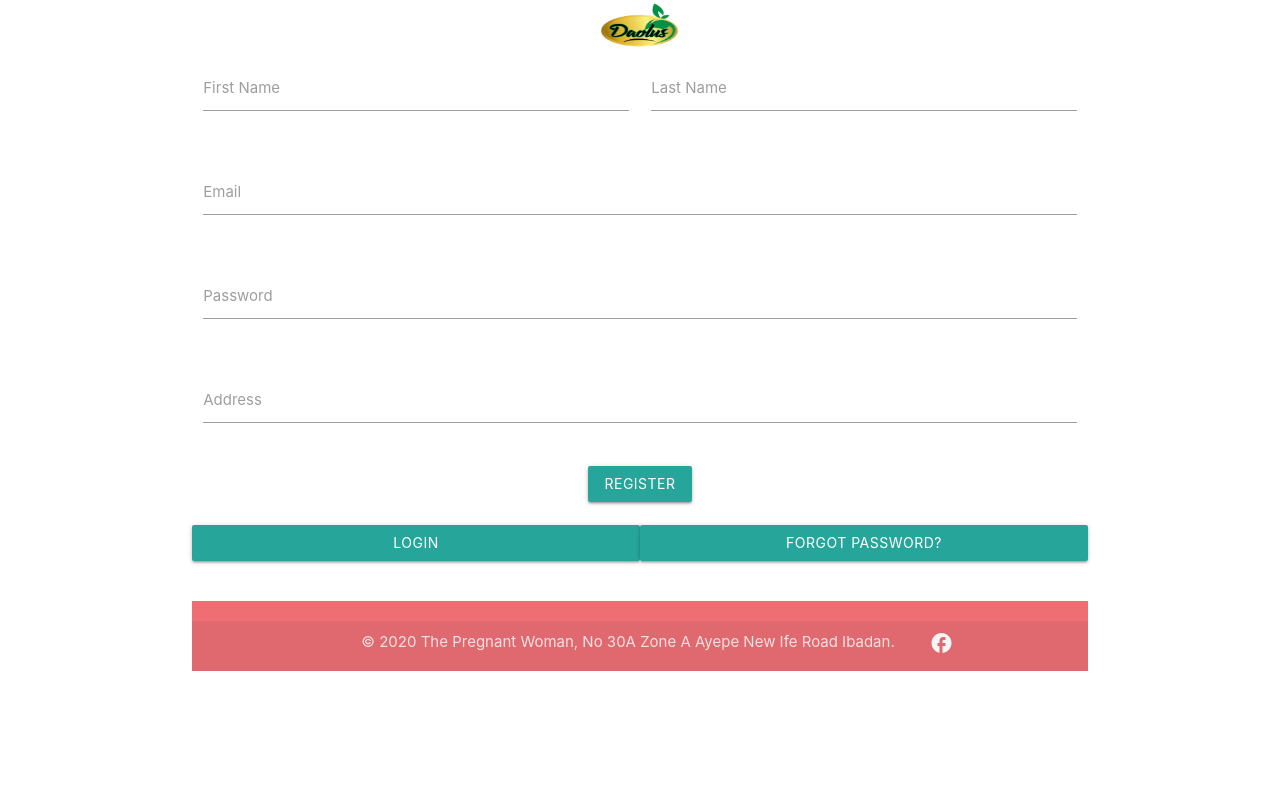
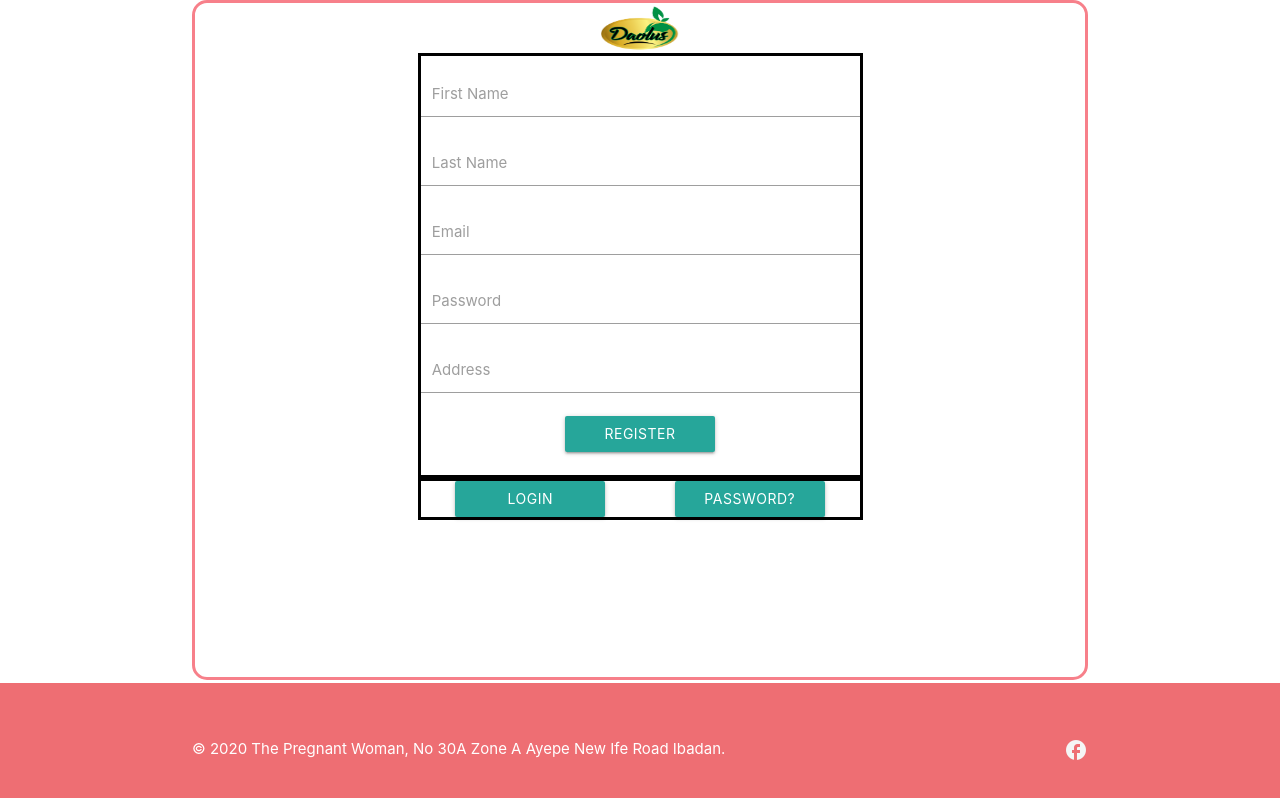
Before and after one commit to adeoluwadavid/Aspiring-Mothers-FE, a React (Create React App) app: page /register in a window 1280 px wide. Shown: the top 798 px of the page. Built offline with nearby package versions, Linux system fonts and the light colour scheme; the HTML template or start-up script is replaced by a standard one.

Commit message:
'adjusted'

```diff
--- a/src/components/consultation.js
+++ b/src/components/consultation.js
@@ -51,11 +51,10 @@ class Consultation extends Component {
     }
     render() {
         return (
-            <div className="container">
+            <div className="container c1">
                 <Header />
-                <div>
-                    <div className="row">
-                        <form className="col s12" onSubmit={this.handleSubmit}>
+                <div className="c2">
+                        <form className="c3 col s12" onSubmit={this.handleSubmit}>
                             <div className="row">
                                 <div className="input-field col s12">
                                     <textarea id="textarea1" className="materialize-textarea" value={this.state.complain} onChange={this.change1} required></textarea>
@@ -72,9 +71,6 @@ class Consultation extends Component {
                                 </button>
                             </div>
                         </form>
-                    </div>
-
-
                 </div>
                 <Footer />
             </div>
--- a/src/components/footer.js
+++ b/src/components/footer.js
@@ -1,15 +1,12 @@
 import React from 'react'
 const Footer = () => {
     return (
-        <footer className="page-footer footerr">
-            <div className="footer-copyright">
+        <footer className="page-footer">
                 <div className="container">
                     © 2020 The Pregnant Woman, No 30A Zone A Ayepe New Ife Road Ibadan.
                     <a className="grey-text text-lighten-4 right" href="https://www.facebook.com">
                             <i className="material-icons">facebook</i>
                     </a>
-
-                </div>
             </div>
         </footer>
     )
--- a/src/components/frontpage.js
+++ b/src/components/frontpage.js
@@ -8,7 +8,8 @@ import preg4 from '../img/preg4.jpg'
 class FrontPage extends Component {
     render() {
         return (
-            <div className="container">
+            <div class='relative'>
+            <div className="container fborder">
                 <a href="/">
                 <div>
                   <img className="" src={logo} id="logo" alt="Logo" />
@@ -59,8 +60,12 @@ class FrontPage extends Component {
                         </button>
                     </Link>
                 </div>
-                <Footer />
+
             </div>
+            <div>
+            <Footer />
+            </div>
+        </div>
         )
     }
 }
--- a/src/components/login.js
+++ b/src/components/login.js
@@ -57,18 +57,12 @@ class Login extends Component {
             }
             )
             .catch(err => console.log(err))
-
-        // this.setState({
-
-        //     email: '',
-        //     password: '',
-
-        // })
     }
     render() {
         //  const {history} = this.props
         return (
-            <div className="container">
+            <div className="l">
+            <div className="container l1">
                 <a href="/">
                     <div>
                         <img className="" src={logo} id="logo" alt="Logo" />
@@ -77,12 +71,12 @@ class Login extends Component {
                 <div className="row">
                     <form className="col s12" onSubmit={this.handleSubmit}>
                         <div className="row">
-                            <div className="input-field">
+                            <div className="input-field input1">
                                 <i className="material-icons prefix">email</i>
-                                <input id="icon_prefix" value={this.state.email} type="email" onChange={this.change1} required />
+                                <input  id="icon_prefix" value={this.state.email} type="email" onChange={this.change1} required />
                                 <label htmlFor="icon_prefix">Email</label>
                             </div>
-                            <div className="input-field">
+                            <div className="input-field input1">
                                 <i className="material-icons prefix">lock</i>
                                 <input id="icon_prefix" value={this.state.password} type="password" onChange={this.change2} required />
                                 <label htmlFor="password">Password</label>
@@ -90,19 +84,20 @@ class Login extends Component {
                         </div>
                         <div className="center red-text">{this.state.message}</div>
                         <div>
-                            <button type="submit" className="btn button waves-effect waves-light">Login</button><br />
+                            <button type="submit" className="btn button waves-effect waves-light rpbutton2">Login</button><br />
                         </div>
                     </form>
-                    <div className="row">
-                        <Link to="/register">
-                            <button className="btn button waves-effect waves-light col s6">Register</button>
+                </div>
+                <div className="button1">
+                    <Link to="/register">
+                            <button className="btn button waves-effect waves-light col s6 rpbutton">Register</button>
                         </Link>
-                        <Link to="/recoverpasswordone">
-                            <button className="btn button waves-effect waves-light col s6">Forgot Password?</button>
-                        </Link>
-                    </div>
+                    <Link to="/recoverpasswordone">
+                            <button className="btn button waves-effect waves-light col s6 rpbutton">Password?</button>
+                    </Link>
                 </div>
-                <Footer />
+            </div>
+            <Footer />
             </div>
         )
     }
--- a/src/components/recoverpassword1.js
+++ b/src/components/recoverpassword1.js
@@ -37,34 +37,33 @@ class RecoverPasswordOne extends Component {
     render() {
 
         return (
-            <div className="container">
+            <div className="rp">
+            <div className="container rp1">
                 <a href="/">
                 <div>
                   <img className="" src={logo} id="logo" alt="Logo" />
                 </div>
                 </a>
-                <form  className="col s12" onSubmit={this.handleSubmit}>
-                <div className="row">
-                    <div className="input-field center">
+                <form  className="col s12 rform" onSubmit={this.handleSubmit}>
+                    <div className="input-field center formwidth">
                         <input id="first_name2" type="email" className="validate" value={this.state.email} onChange={this.handleChange} required/>
                         <label className="active" htmlFor="recoverPassword">Your Email</label>
                     </div>
                     <div className="center red-text">{this.state.message}</div>
                     <button className="btn button waves-effect waves-light">Recover Password</button><br />
-                </div>
+
                 </form>
-                <div>
-                    <div className="row">
+
+                    <div className="rpdisplay">
                         <Link to="/login">
-                            <button className="btn button waves-effect waves-light col s6">Login</button>
+                            <button className="btn button waves-effect waves-light col s6 rpbutton">Login</button>
                         </Link>
                         <Link to="/register">
-                            <button className="btn button waves-effect waves-light col s6">Register</button>
+                            <button className="btn button waves-effect waves-light col s6 rpbutton">Register</button>
                         </Link>
                     </div>
-                </div>
-
-                <Footer />
+            </div>
+            <Footer />
             </div>
         )
     }
--- a/src/components/register.js
+++ b/src/components/register.js
@@ -79,28 +79,20 @@ class Register extends Component {
                 }
             }
             )
-        // this.setState({
-        //     firstName: '',
-        //     lastName: '',
-        //     email: '',
-        //     password: '',
-        //     address: '',
-        //     message: ''
-        // })
+
     }
     render() {
         return (
-            <div className="container">
+            <div className="register">
+            <div className="container r">
                 <div>
                     <a href="/">
                         <div>
                             <img className="" src={logo} id="logo" alt="Logo" />
                         </div>
                     </a>
-                    <div className="row">
-                        <form className="col s12" onSubmit={this.handleSubmit}>
-                            <div className="row">
-                                <div className="input-field col s6">
+                        <form className="col s12 r1" onSubmit={this.handleSubmit}>
+                                <div className=" input-field col s6">
                                     <input id="firstName" type="text" value={this.state.firstName} className="validate" onChange={this.change1} required />
                                     <label htmlFor="first_name">First Name</label>
                                 </div>
@@ -108,42 +100,37 @@ class Register extends Component {
                                     <input id="lastName" type="text" value={this.state.lastName} className="validate" onChange={this.change2} required />
                                     <label htmlFor="last_name">Last Name</label>
                                 </div>
-                            </div>
-                            <div className="row">
-                                <div className="input-field col s12">
+                                <div className=" rinput1 input-field col s12">
                                     <input id="email" type="email" value={this.state.email} className="validate" onChange={this.change3} required />
                                     <label htmlFor="email">Email</label>
                                 </div>
-                            </div>
-                            <div className="row">
                                 <div className="input-field col s12">
                                     <input id="password" type="password" value={this.state.password} className="validate" onChange={this.change4} required />
                                     <label htmlFor="password">Password</label>
                                 </div>
-                            </div>
-                            <div className="row">
+
                                 <div className="input-field col s12">
                                     <input id="address" type="text" value={this.state.address} className="validate" onChange={this.change5} required />
                                     <label htmlFor="Address">Address</label>
                                 </div>
-                            </div>
+
                             <div className="center orange-text">{this.state.message}</div>
 
                             <div>
-                                <button className="btn button waves-effect waves-light">Register</button><br />
+                                <button className="btn button waves-effect waves-light rpbutton2">Register</button><br />
                             </div>
                         </form>
-                        <div className="row">
+                        <div className="rcc">
                             <Link to="/login">
-                                <button className="btn button waves-effect waves-light col s6">Login</button>
+                                <button className="btn button waves-effect waves-light col s6 rpbutton2">Login</button>
                             </Link>
                             <Link to="/recoverpasswordone">
-                                <button className="btn button waves-effect waves-light col s6">Forgot Password?</button>
+                                <button className="btn button waves-effect waves-light col s6 rpbutton2">Password?</button>
                             </Link>
                         </div>
-                    </div>
                 </div>
-                <Footer />
+            </div>
+            <Footer />
             </div>
         )
     }
--- a/src/index.css
+++ b/src/index.css
@@ -6,19 +6,85 @@ body {
   -webkit-font-smoothing: antialiased;
   -moz-osx-font-smoothing: grayscale;
 }
+/* .relative{
 
-.footerr{
-
-  left: 0;
-  bottom: 0;
+} */
+footer{
   width: 100%;
-  text-align: center;
+  height: 15%;
+  display: flex;
+  align-items: center;
+  justify-content: space-around;
+  margin-top: 0.2rem;
 }
-
+.fborder{
+  height: 85%;
+}
 code {
   font-family: source-code-pro, Menlo, Monaco, Consolas, 'Courier New',
     monospace;
 }
+
+.l{
+  height: 100vh;
+}
+.l1{
+  height: 85%;
+  border: 3px solid rgb(247, 128, 138);
+  border-radius: 1rem;
+}
+.r{
+  border: 3px solid rgb(247, 128, 138);
+  border-radius: 1rem;
+  height: 85%;
+}
+
+
+.input1{
+  margin-left: 25%;
+  margin-right: 25%;
+}
+.register{
+  height: 100vh;
+}
+.button1{
+  display: flex;
+  align-items: center;
+  justify-content: space-around;
+  margin-left: 25%;
+  margin-right: 25%;
+}
+
+.rp{
+
+  height: 100vh;
+}
+.rp1{
+  height: 85%;
+  border-radius: 1rem;
+  border: 3px solid  rgb(247, 128, 138);
+}
+
+
+.formwidth{
+  margin-left: 25%;
+  margin-right: 25%;
+}
+.rpdisplay{
+  display: flex;
+
+  margin-left: 25%;
+  margin-right: 25%;
+  justify-content: space-around;
+}
+.rpbutton{
+  width:10rem;
+  margin-top: 5rem;
+}
+.rpbutton2{
+  width:10rem;
+}
+
 #logo{
   width : 100px;
   height: 50px;
@@ -46,3 +112,25 @@ code {
   margin-bottom: 20px;
   margin-top: 20px;
 }
+.r1{
+  border: 3px solid black;
+  margin-left: 25%;
+  margin-right: 25%;
+}
+.c1{
+  height: 100vh;
+}
+.c2{
+  height: 75%;
+}
+.c3{
+  margin-right: 25%;
+  margin-left: 25%;
+}
+.rcc{
+  border: 3px solid black;
+  display: flex;
+  justify-content: space-around;
+  margin-right: 25%;
+  margin-left: 25%;
+}
```
